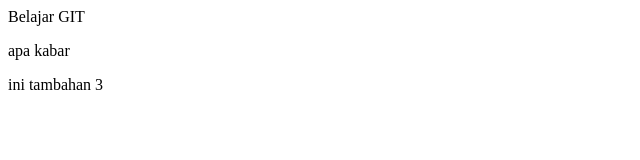
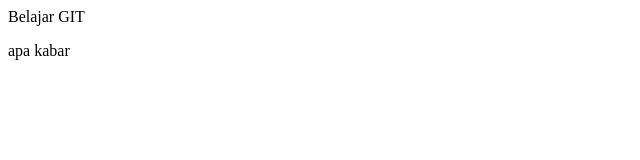
Before and after one commit to ajjee1604/VSGA, a plain HTML site: page index.html in a window 1280 px wide. Shown: the whole page, without its empty margins (0-640 px from the left). Drawn offline with Linux system fonts and the light colour scheme.

Commit message:
Update index.html

```diff
--- a/index.html
+++ b/index.html
@@ -7,6 +7,5 @@
   </head>
   <body>
     <p>apa kabar</p>
-    <p>ini tambahan 3</p>
   </body>
 </html>
```
